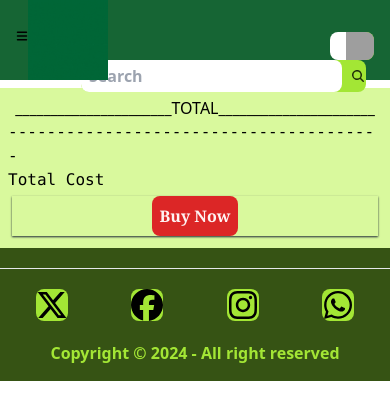
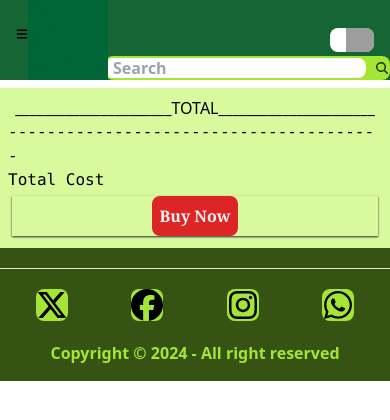
Before and after one commit to Naveenraj20/fruits-vegetables, a React (Vite) app: page /Cart in a window 390 px wide. Shown: the top 420 px of the page. Built offline with nearby package versions, Linux system fonts and the light colour scheme; grey boxes are pictures that could not be loaded.

Commit message:
Update Navbar.jsx
search field

```diff
--- a/src/components/Navbar.jsx
+++ b/src/components/Navbar.jsx
@@ -47,13 +47,13 @@ function Navbar() {
               </button>
               <h1 className="lg:text-2xl font-bold"></h1>
             </div>
-            <div className="justify-center flex pt-5 px-4">
-            <p className="bg-white rounded-s-lg px-2 h-7 lg:hidden ">{cartValue}</p>
+            <div className="justify-center flex pt-4  px-4">
+            <p className="bg-white rounded-s-lg px-2 h-6 lg:hidden ">{cartValue}</p>
             <Link to='/Cart'>
               <div className="flex block">
                 <div>
                   <img
-                    className="bg-lime-400 rounded-e-lg w-7 h-7  lg:hidden"
+                    className="bg-lime-400 rounded-e-lg w-7 h-6  lg:hidden"
                     src="https://img.icons8.com/?size=100&id=LhRbsuC35iCh&format=png&color=000000"
                     alt="cart"
                   />
@@ -67,16 +67,16 @@ function Navbar() {
               <Sidebar sidebarToggle={sidebarToggle} />
             </div>
 
-            <div className="flex px-5 ">
-              <div className="mx-1">
-                <label className=" rounded-lg input  flex items-center gap-2   bg-lime-400">
+            <div className="flex lg:px-5 w-30 lg:w-auto ">
+              <div className="lg:mx-1">
+                <label className="lg:h-auto  lg:w-auto  rounded-lg input  flex items-center gap-2   bg-lime-400">
                   <form  onSubmit={async (e) => {
                     console.log(searchItem)
                     e.preventDefault();
                   }}>
                     <input
                       type="text"
-                      className="grow rounded-lg p-1 font-semibold px-2"
+                      className="grow rounded-lg p-1 font-semibold px-2 h-5 lg:h-auto"
                       placeholder="Search"
                       value={searchItem}
                       onChange={(e) => setSearchItem(e.target.value)}
```
